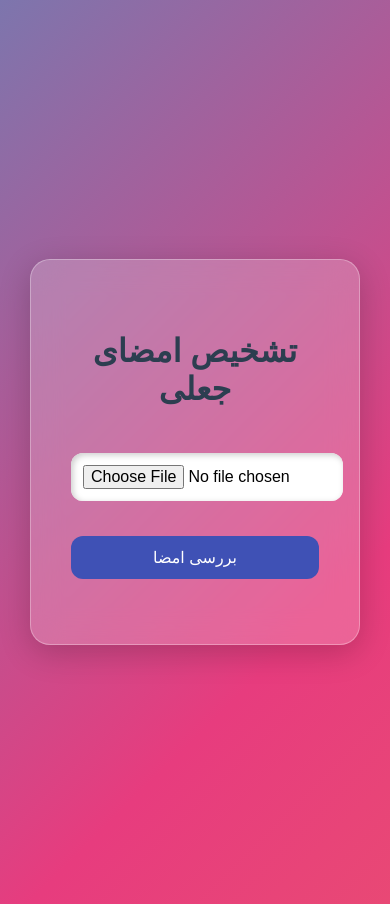
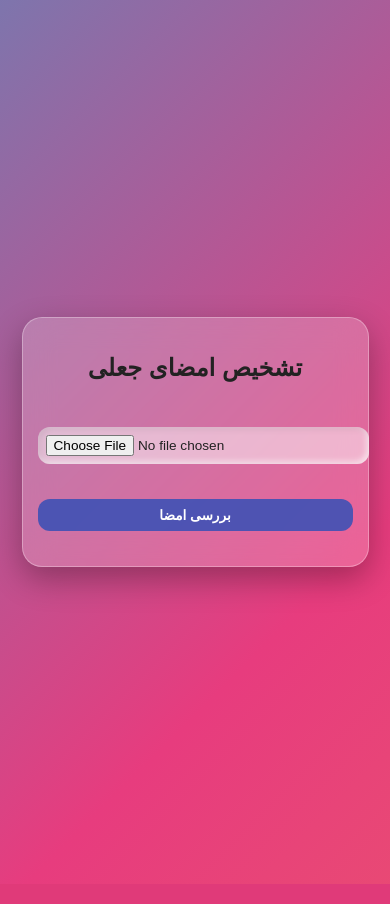
Before and after one commit to Amir-Der/signature-verification-app, a Flask app: page / in a window 390 px wide. Run offline with Flask 3, Linux system fonts and the light colour scheme; parts of the project's set-up code (start-up, migrations or seed data) failed here and were passed over; some web fonts are replaced.

Commit message:
Update style.css

```diff
--- a/static/style.css
+++ b/static/style.css
@@ -4,6 +4,8 @@
   font-family: 'IRANSansWeb';
   src: url('/static/fonts/IRANSansWeb.woff2') format('woff2'),
        url('/static/fonts/IRANSansWeb.woff') format('woff');
+  font-weight: normal;
+  font-style: normal;
 }
 
 body {
@@ -17,6 +19,7 @@ body {
   justify-content: center;
   align-items: center;
   padding: 30px;
+  color: #222;
 }
 
 @keyframes dynamicBackground {
@@ -31,16 +34,17 @@ body {
   -webkit-backdrop-filter: blur(15px);
   padding: 50px 40px;
   border-radius: 20px;
-  box-shadow: 0 8px 32px rgba(0, 0, 0, 0.2);
+  box-shadow: 0 12px 32px rgba(0, 0, 0, 0.3);
   width: 100%;
   max-width: 500px;
   text-align: center;
   border: 1px solid rgba(255, 255, 255, 0.3);
+  font-family: 'IRANSansWeb', sans-serif;
 }
 
 h1 {
   margin-bottom: 25px;
-  color: #2c3e50;
+  color: #222;
   font-size: 2rem;
 }
 
@@ -52,27 +56,68 @@ input[type="file"], button {
   border-radius: 12px;
   font-size: 1rem;
   margin-bottom: 15px;
+  font-family: 'IRANSansWeb', sans-serif;
 }
 
 input[type="file"] {
-  background: #ffffff;
-  box-shadow: inset 2px 2px 6px #ccc, inset -2px -2px 6px #fff;
+  background: rgba(255, 255, 255, 0.5);
+  box-shadow: inset 2px 2px 6px rgba(0,0,0,0.1), inset -2px -2px 6px rgba(255,255,255,0.7);
+  color: #222;
 }
 
 button {
-  background-color: #3f51b5;
+  background: rgba(63, 81, 181, 0.9);
   color: #ffffff;
   cursor: pointer;
   transition: 0.3s;
+  font-weight: bold;
 }
 
 button:hover {
-  background-color: #5c6bc0;
+  background: rgba(92, 107, 192, 0.95);
 }
 
 .result {
   margin-top: 20px;
   font-weight: bold;
   font-size: 1.2rem;
-  color: #2ecc71;
+  color: #222;
+  font-family: 'IRANSansWeb', sans-serif;
 }
+
+/* Responsive styles */
+@media (max-width: 768px) {
+  .container {
+    padding: 30px 20px;
+    max-width: 90%;
+  }
+  h1 {
+    font-size: 1.8rem;
+  }
+  input[type="file"], button {
+    padding: 10px;
+    font-size: 0.9rem;
+  }
+  .result {
+    font-size: 1rem;
+  }
+}
+
+@media (max-width: 480px) {
+  body {
+    padding: 20px;
+  }
+  .container {
+    padding: 20px 15px;
+  }
+  h1 {
+    font-size: 1.5rem;
+  }
+  input[type="file"], button {
+    padding: 8px;
+    font-size: 0.85rem;
+  }
+  .result {
+    font-size: 0.9rem;
+  }
+}
```
